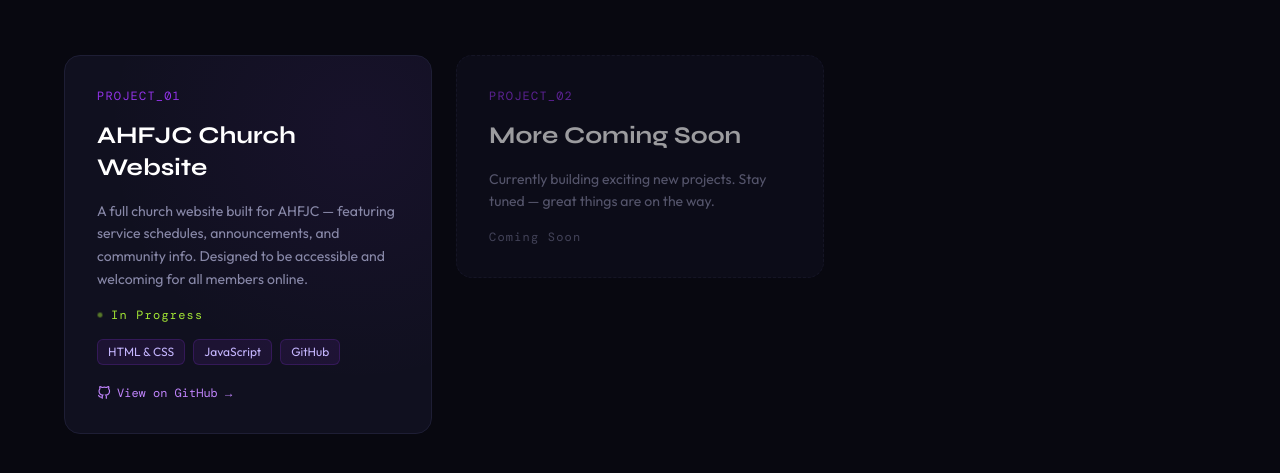
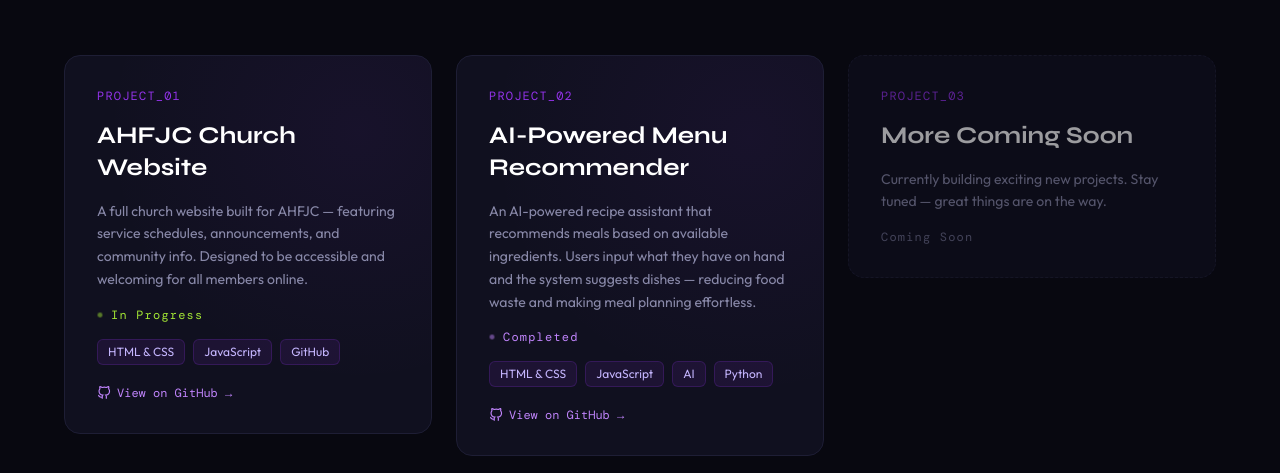
Before and after one commit to JenxxAI/carlos-portfolio, a Next.js app: page / in a window 1280 px wide. Shown: the part 2960-3433 px from the top of the page. Built offline with nearby package versions, Linux system fonts and the light colour scheme; a web font is replaced by a local one.

Commit message:
feat: add AI-Powered Menu Recommender project

```diff
--- a/components/data/projects.ts
+++ b/components/data/projects.ts
@@ -12,6 +12,17 @@ export const projects = [
   },
   {
     id: '02',
+    title: 'AI-Powered Menu Recommender',
+    description:
+      'An AI-powered recipe assistant that recommends meals based on available ingredients. Users input what they have on hand and the system suggests dishes — reducing food waste and making meal planning effortless.',
+    tags: ['HTML & CSS', 'JavaScript', 'AI', 'Python'],
+    status: 'Completed',
+    statusColor: '#c084fc',
+    github: 'https://github.com/JenxxAI/Ai-Powered-Menu-recommender-base-on-available-ingredients',
+    live: null,
+  },
+  {
+    id: '03',
     title: 'More Coming Soon',
     description: 'Currently building exciting new projects. Stay tuned — great things are on the way.',
     tags: [],
```
